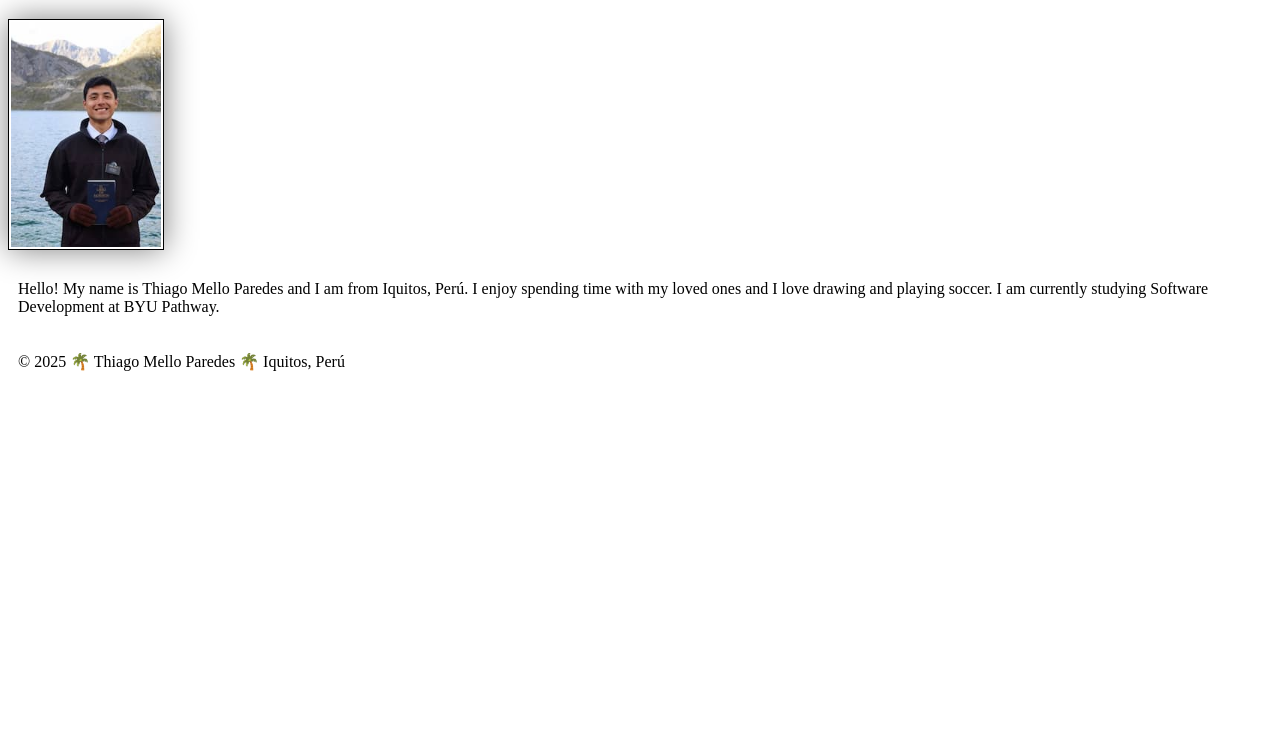
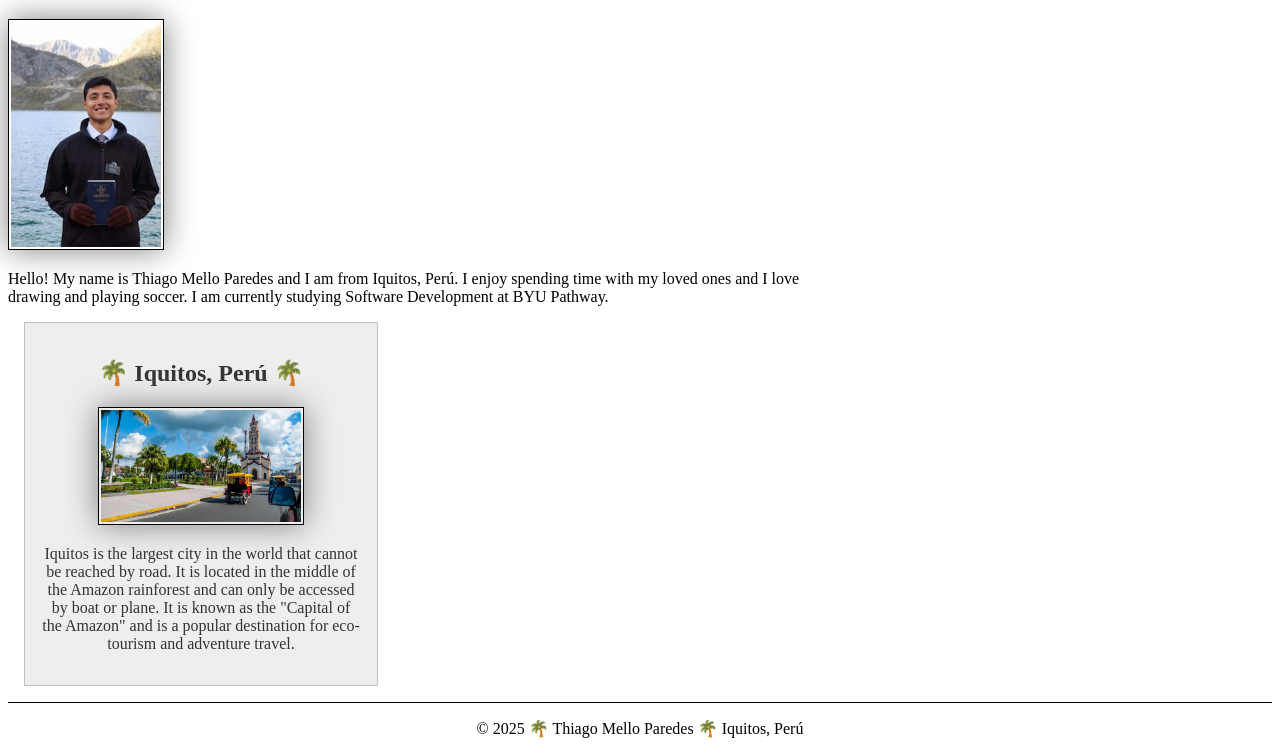
Before and after one commit to thiagomelloparedes/wdd130, a plain HTML site: page index.html in a window 1280 px wide. Shown: the part 205-959 px from the top of the page. Before the commit the page ends 800 px from the top, so only its background shows below. Drawn offline with Linux system fonts and the light colour scheme.

Commit message:
LISTO!!!

```diff
--- a/index.html
+++ b/index.html
@@ -6,7 +6,8 @@
     <meta name="viewport" content="width=device-width, initial-scale=1.0">
     <title>Thiago Mello Paredes | WDD 130</title>
     <link rel="stylesheet" href="styles/styles.css">
-</head>
+    <meta name="description" content="Hello! My name is Thiago Mello. This is my personal website for WDD 130">
+    <meta name="author" content="Thiago Mello Paredes">
 
 <body>
     <header>
@@ -22,6 +23,14 @@
             and I
             love drawing and playing soccer. I am currently studying Software Development at BYU Pathway.</p>
     </main>
+    <aside>
+        <h2>🌴 Iquitos, Perú 🌴</h2>
+        <img src="images/Iquitos.jpg" alt="Iquitos, Perú">
+        <p>Iquitos is the largest city in the world that cannot be reached by road. It is located in the middle of
+            the
+            Amazon rainforest and can only be accessed by boat or plane. It is known as the "Capital of the Amazon"
+            and is a popular destination for eco-tourism and adventure travel.</p>
+    </aside>
     <footer>
         <p>&copy; 2025 🌴 Thiago Mello Paredes 🌴 Iquitos, Perú</p>
     </footer>
--- a/styles/styles.css
+++ b/styles/styles.css
@@ -24,3 +24,37 @@ img {
 p {
     padding: 10px;
 }
+
+main {
+    max-width: 840px;
+}
+
+aside {
+  width: 20rem;
+  margin: 1rem;
+  border: 1px solid rgb(0 0 0 / 0.2); /* 1 */
+  padding: 1rem;
+  background-color: #eee;
+  color: #333;
+  text-align: center;
+}
+
+
+aside img {
+    width: 200px;
+    height: auto;
+}
+
+main image {
+    width: 150px;
+    height: auto;
+
+}
+
+p { padding: 0;}
+
+footer {
+    margin-top: 15px;
+    border-top: 1px solid #000;
+    text-align: center;
+}
```
Also changed, not shown: images/Iquitos.jpg (added), 1 other file.
